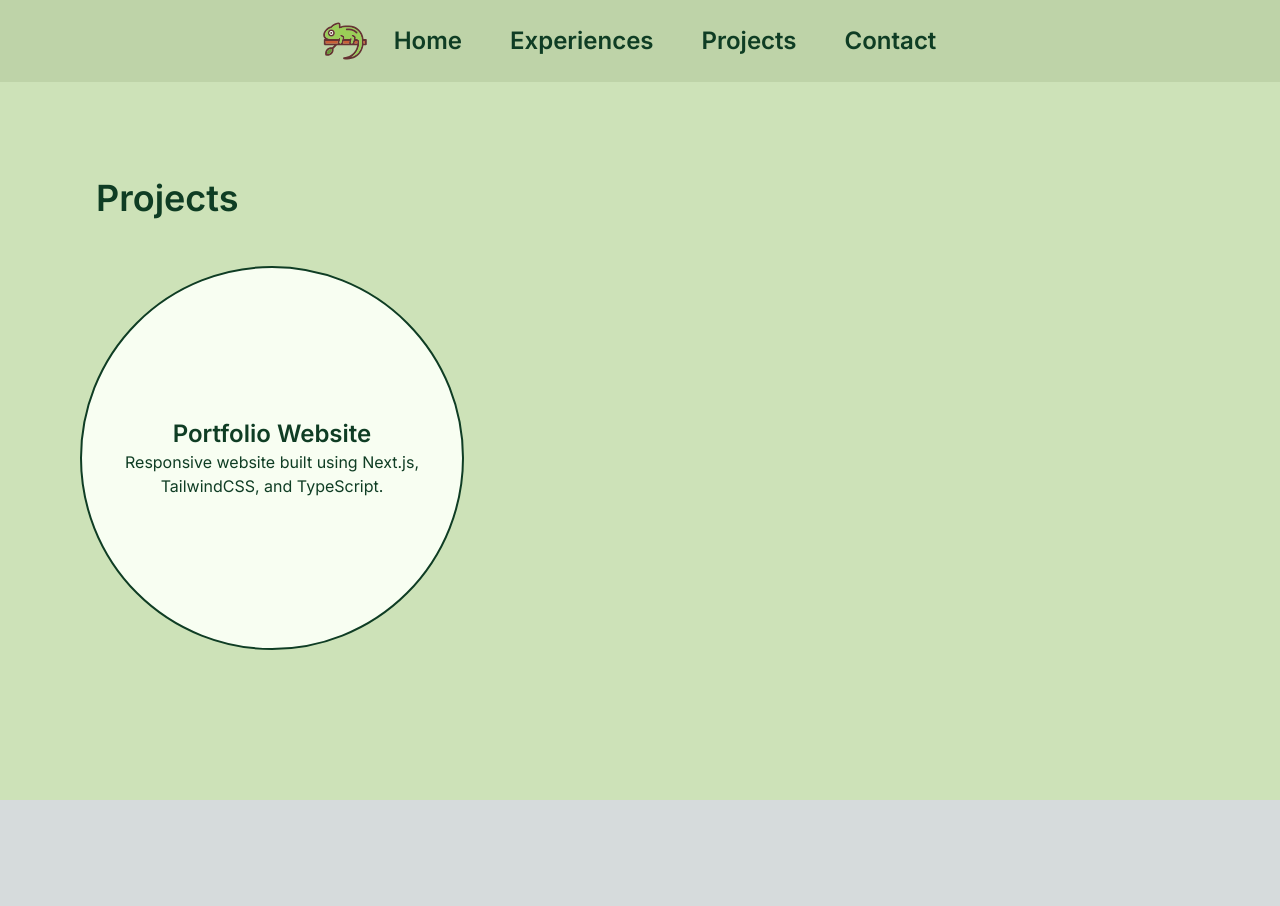
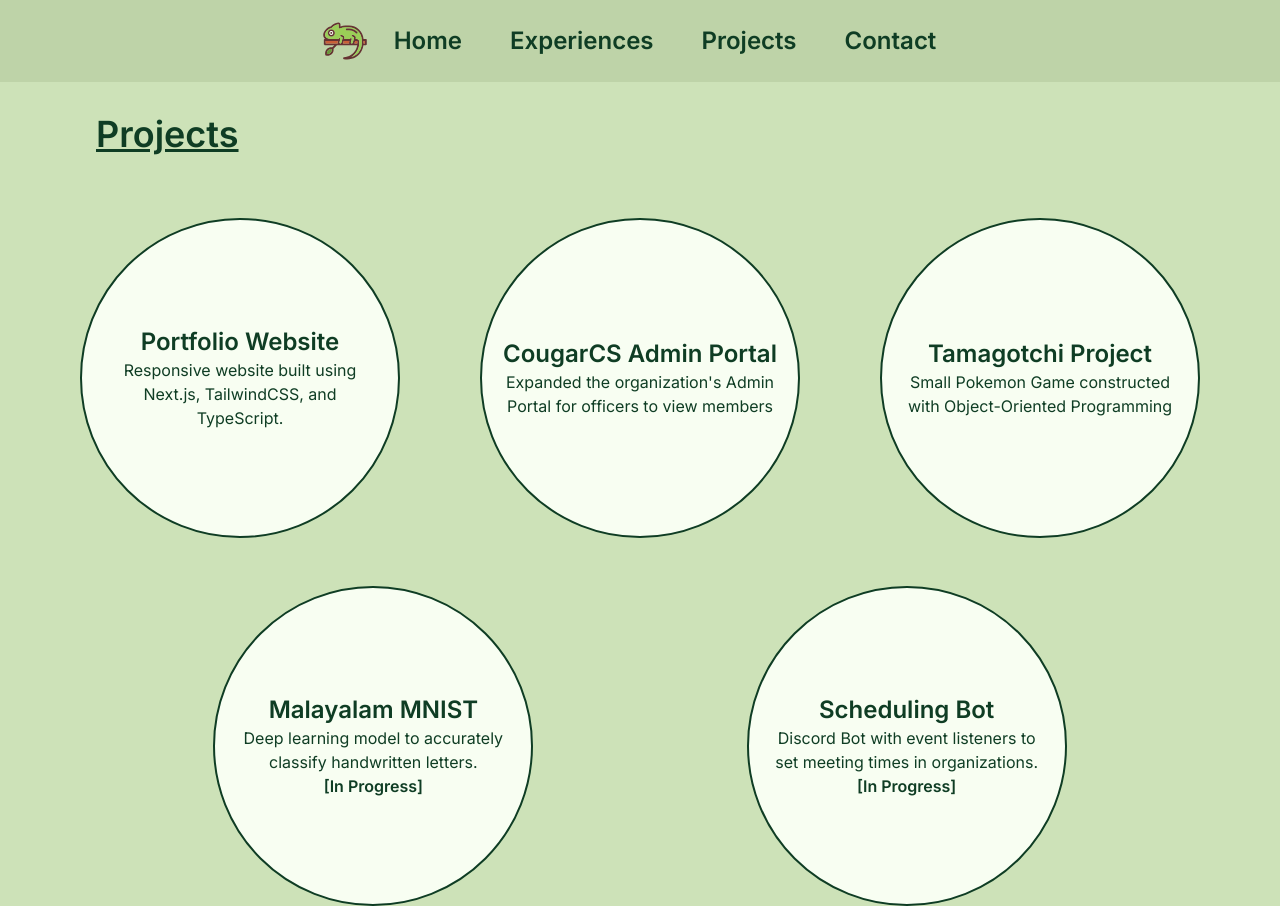
Before and after one commit to Ashishjob/Ashish-Job-Portfolio-Website, a Next.js app: page /projects in a window 1280 px wide. Before the commit the page ends 800 px from the top, so only its background shows below. Built offline with nearby package versions, Linux system fonts and the light colour scheme.

Commit message:
feat: add projects

```diff
--- a/app/projects/page.tsx
+++ b/app/projects/page.tsx
@@ -9,28 +9,177 @@ export default function Project() {
 
       <div className="Heading">
         <div
-          className="text-green mt-24 flex flex-row justify-center text-4xl font-semibold hover:underline
-         lg:ml-24 lg:justify-start"
+          className="text-green mt-12 flex flex-row justify-center text-4xl font-semibold underline lg:ml-24
+         lg:mt-8 lg:justify-start"
         >
           <h1 className="">Projects</h1>
         </div>
       </div>
 
-      <div className="flex flex-row">
-        <div className="text-green mt-12 flex flex-col items-center justify-start md:ml-20 md:flex-row lg:items-start">
+      <div className="mt-12 flex flex-col justify-center md:hidden lg:block">
+        <div className="text-green mt-0 flex flex-col items-center justify-between md:ml-20 md:mr-20 md:flex-row lg:mt-4 lg:items-start">
           <a
             href="https://github.com/Ashishjob/Ashishjob.github.io"
             target="_blank"
-            className="border-green text-green hover:bg-textbox-green bg-offwhite ml-12 md:ml-0 h-72 w-72 rounded-full border-2 p-4 md:h-96 md:w-96"
+            className="border-green text-green hover:bg-textbox-green bg-offwhite mb-12 h-72 w-72 rounded-full border-2 p-4 md:mb-0 md:ml-0 md:h-80 md:w-80"
           >
             <span className="flex h-full flex-col items-center justify-center">
-              <h1 className="justify-start text-2xl font-semibold">
+              <h1 className="justify-start text-2xl font-semibold hover:underline">
                 Portfolio Website
               </h1>
               <h2 className="text-center">
-              Responsive website built using Next.js,
-              TailwindCSS, and TypeScript.
+                Responsive website built using Next.js, TailwindCSS, and
+                TypeScript.
               </h2>
+            </span>
+          </a>
+
+          <a
+            href="https://github.com/Ashishjob/CougarCS-AdminPortal"
+            target="_blank"
+            className="border-green text-green hover:bg-textbox-green bg-offwhite mb-12 h-72 w-72 rounded-full border-2 p-4 md:mb-0 md:ml-0 md:h-80 md:w-80"
+          >
+            <span className="flex h-full flex-col items-center justify-center">
+              <h1 className="justify-start text-center text-2xl font-semibold hover:underline">
+                CougarCS Admin Portal
+              </h1>
+              <h2 className="text-center">
+                Expanded the organization&apos;s Admin Portal for officers to
+                view members
+              </h2>
+            </span>
+          </a>
+
+          <a
+            href="https://github.com/Ashishjob/Pokemon-Tamagotchi-1437"
+            target="_blank"
+            className="border-green text-green hover:bg-textbox-green bg-offwhite h-72 w-72 rounded-full border-2 p-4 md:mb-0 md:ml-0 md:h-80 md:w-80"
+          >
+            <span className="flex h-full flex-col items-center justify-center">
+              <h1 className="justify-start text-2xl font-semibold hover:underline">
+                Tamagotchi Project
+              </h1>
+              <h2 className="text-center">
+                Small Pokemon Game constructed with Object-Oriented Programming
+              </h2>
+            </span>
+          </a>
+        </div>
+
+        <div className="text-green mt-12 flex flex-col items-center justify-between lg:flex-row lg:justify-evenly">
+          <a
+            href="https://github.com/Ashishjob/MalayalamMNIST"
+            target="_blank"
+            className="border-green text-green hover:bg-textbox-green bg-offwhite mb-12 h-72 w-72 rounded-full border-2 p-4 md:mb-0 md:ml-0 md:h-80 md:w-80"
+          >
+            <span className="flex h-full flex-col items-center justify-center">
+              <h1 className="justify-start text-2xl font-semibold hover:underline">
+                Malayalam MNIST
+              </h1>
+              <h2 className="text-center">
+                Deep learning model to accurately classify handwritten letters.
+              </h2>
+              <h6 className="font-semibold"> [In Progress]</h6>
+            </span>
+          </a>
+
+          <a
+            href="https://github.com/Ashishjob/Scheduling-Bot"
+            target="_blank"
+            className="border-green text-green hover:bg-textbox-green bg-offwhite mb-12 h-72 w-72 rounded-full border-2 p-4 md:mb-0 md:ml-0 md:h-80 md:w-80"
+          >
+            <span className="flex h-full flex-col items-center justify-center">
+              <h1 className="justify-start text-2xl font-semibold hover:underline">
+                Scheduling Bot
+              </h1>
+              <h2 className="text-center">
+                Discord Bot with event listeners to set meeting times in
+                organizations.
+              </h2>
+              <h6 className="font-semibold"> [In Progress]</h6>
+            </span>
+          </a>
+        </div>
+      </div>
+
+      <div className="mt-12 hidden flex-col items-center justify-center md:block lg:hidden">
+        <div className="text-green flex flex-col items-center justify-center">
+          <a
+            href="https://github.com/Ashishjob/Ashishjob.github.io"
+            target="_blank"
+            className="border-green text-green hover:bg-textbox-green bg-offwhite mb-12 h-96 w-96 rounded-full border-2 p-4"
+          >
+            <span className="flex h-full flex-col items-center justify-center">
+              <h1 className="justify-start text-3xl font-semibold hover:underline">
+                Portfolio Website
+              </h1>
+              <h2 className="text-center text-lg">
+                Responsive website built using Next.js, TailwindCSS, and
+                TypeScript.
+              </h2>
+            </span>
+          </a>
+
+          <a
+            href="https://github.com/Ashishjob/Ashishjob.github.io"
+            target="_blank"
+            className="border-green text-green hover:bg-textbox-green bg-offwhite mb-12 h-96 w-96 rounded-full border-2 p-4"
+          >
+            <span className="flex h-full flex-col items-center justify-center">
+              <h1 className="justify-start text-3xl font-semibold hover:underline">
+                CougarCS Admin Portal
+              </h1>
+              <h2 className="text-center text-lg">
+                Expanded the organization's Admin Portal for officers to view
+                members
+              </h2>
+            </span>
+          </a>
+          <a
+            href="https://github.com/Ashishjob/Ashishjob.github.io"
+            target="_blank"
+            className="border-green text-green hover:bg-textbox-green bg-offwhite mb-12 h-96 w-96 rounded-full border-2 p-4"
+          >
+            <span className="flex h-full flex-col items-center justify-center">
+              <h1 className="justify-start text-3xl font-semibold hover:underline">
+                Tamagotchi Project
+              </h1>
+              <h2 className="text-center text-lg">
+                Small Pokemon Game constructed with Object-Oriented Programming
+              </h2>
+            </span>
+          </a>
+
+          <a
+            href="https://github.com/Ashishjob/Ashishjob.github.io"
+            target="_blank"
+            className="border-green text-green hover:bg-textbox-green bg-offwhite mb-12 h-96 w-96 rounded-full border-2 p-4"
+          >
+            <span className="flex h-full flex-col items-center justify-center">
+              <h1 className="justify-start text-3xl font-semibold hover:underline">
+                Malayalam MNIST
+              </h1>
+              <h2 className="text-center text-lg">
+                Deep learning model to accurately classify handwritten letters.
+              </h2>
+              <h6 className="font-semibold"> [In Progress]</h6>
+            </span>
+          </a>
+
+          <a
+            href="https://github.com/Ashishjob/Ashishjob.github.io"
+            target="_blank"
+            className="border-green text-green hover:bg-textbox-green bg-offwhite mb-12 h-96 w-96 rounded-full border-2 p-4"
+          >
+            <span className="flex h-full flex-col items-center justify-center">
+              <h1 className="justify-start text-3xl font-semibold hover:underline">
+                Scheduling Bot
+              </h1>
+              <h2 className="text-center text-lg">
+                Discord Bot with event listeners to set meeting times in
+                organizations.
+              </h2>
+              <h6 className="font-semibold"> [In Progress]</h6>
             </span>
           </a>
         </div>
```
